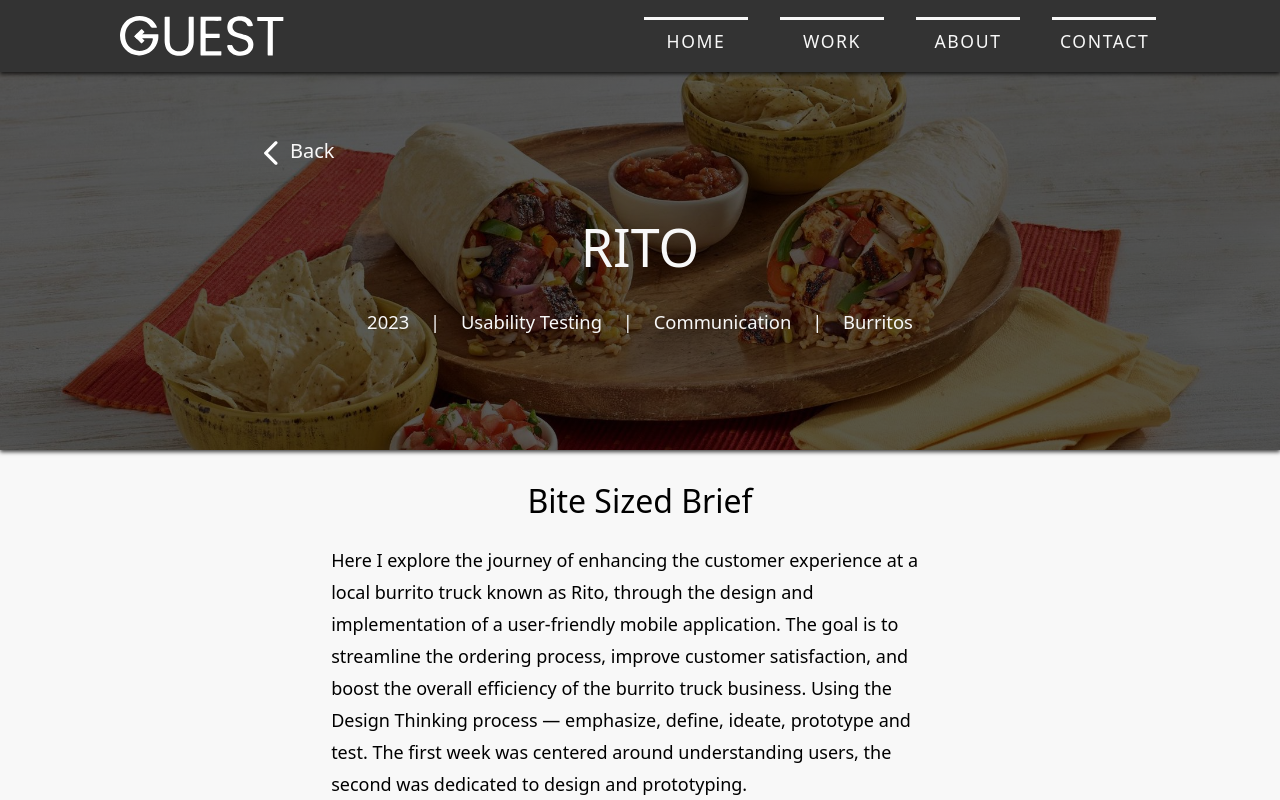
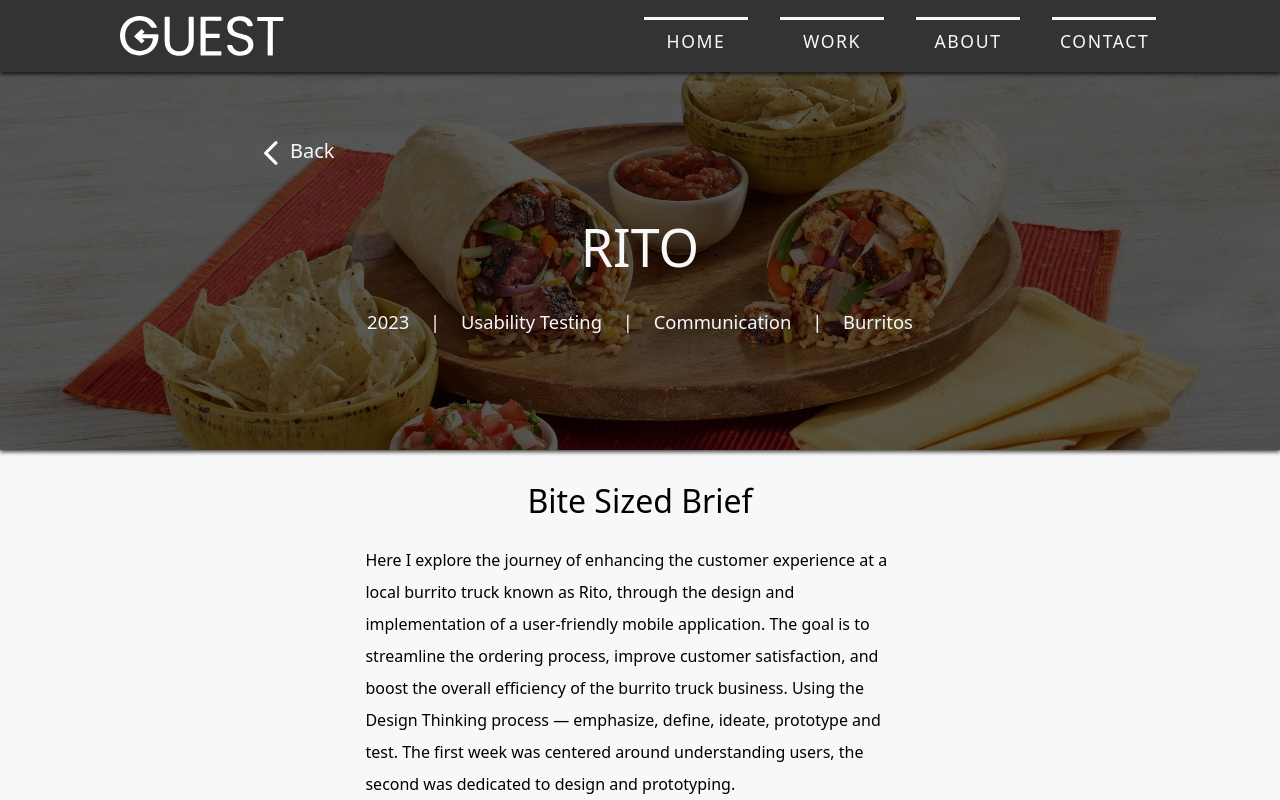
Before and after one commit to GuestG/GehryGuest.Com, a React (Create React App) app: page /Rito in a window 1280 px wide. Shown: the top 800 px of the page. Built offline with nearby package versions, Linux system fonts and the light colour scheme.

Commit message:
added shadows to project cards

```diff
--- a/src/App.css
+++ b/src/App.css
@@ -451,7 +451,6 @@ nav ul li {
   background-size: cover;
   padding: 6rem 0 0;
   margin: 0.75rem;
-  /* flex-grow: 1; */
   border-radius: 0.5rem;
   width: 36ch;
   max-width: 36ch;
@@ -462,6 +461,8 @@ nav ul li {
   background-position: center center;
   background-size: cover;
   background-repeat: no-repeat;
+  box-shadow: 1px 1px 8px -1px rgb(0 0 0 / 0.25),
+              -1px -1px 8px -1px rgb(0 0 0 / 0.25);
 }
 
 .project_card:hover,
--- a/src/css/projects.css
+++ b/src/css/projects.css
@@ -243,13 +243,9 @@ body {
 
 .problemText, .processText, .userReaseachText, .prototypeText, .optimizationText {
     line-height: 2rem;
-    /* line-height: 1.5em; */
-    /* margin-right: 28%; */
-    /* margin-left: 28%; */
-    /* font-weight: normal; */
     max-width: 60ch;
     margin: 0 auto;
-    font-size: 18px;
+    font-size: 16px;
 }
 
 .processSubTitles, .userReaseachSubTitles, .prototypeHeaders {
```
